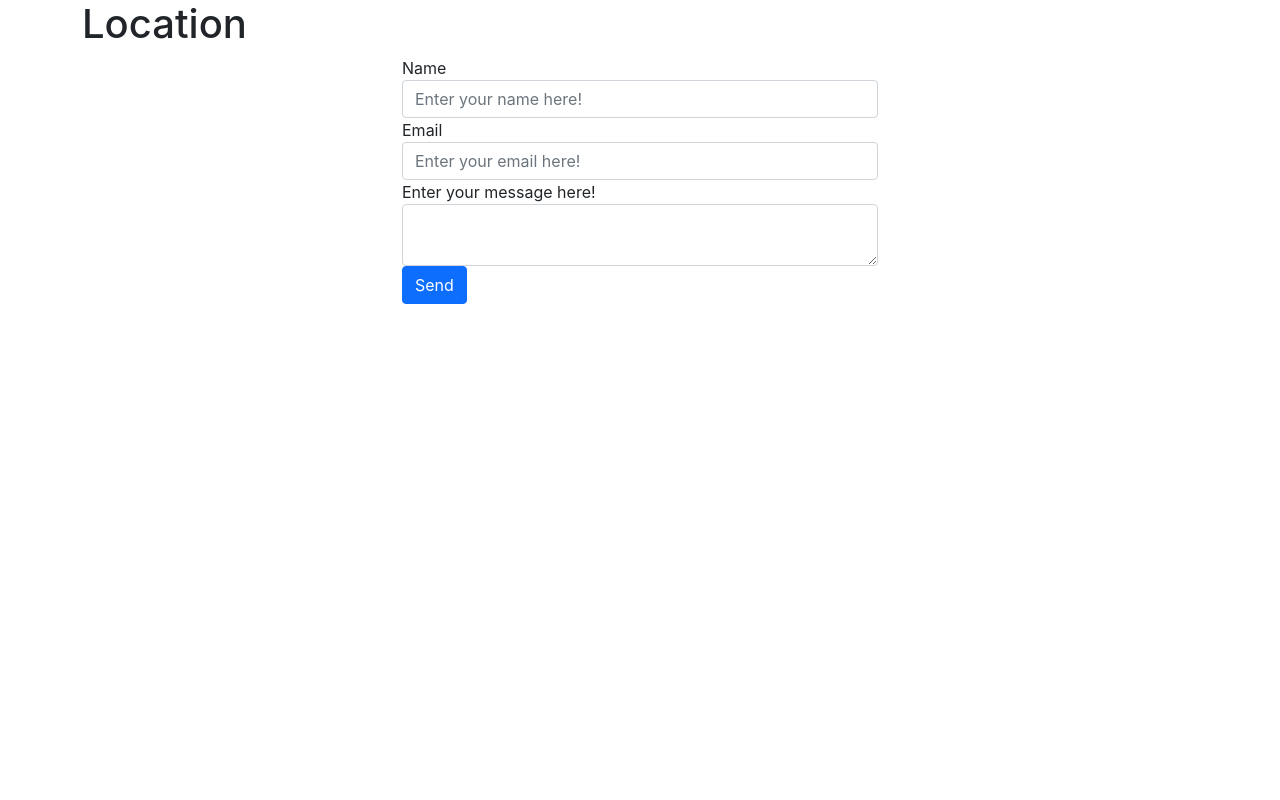
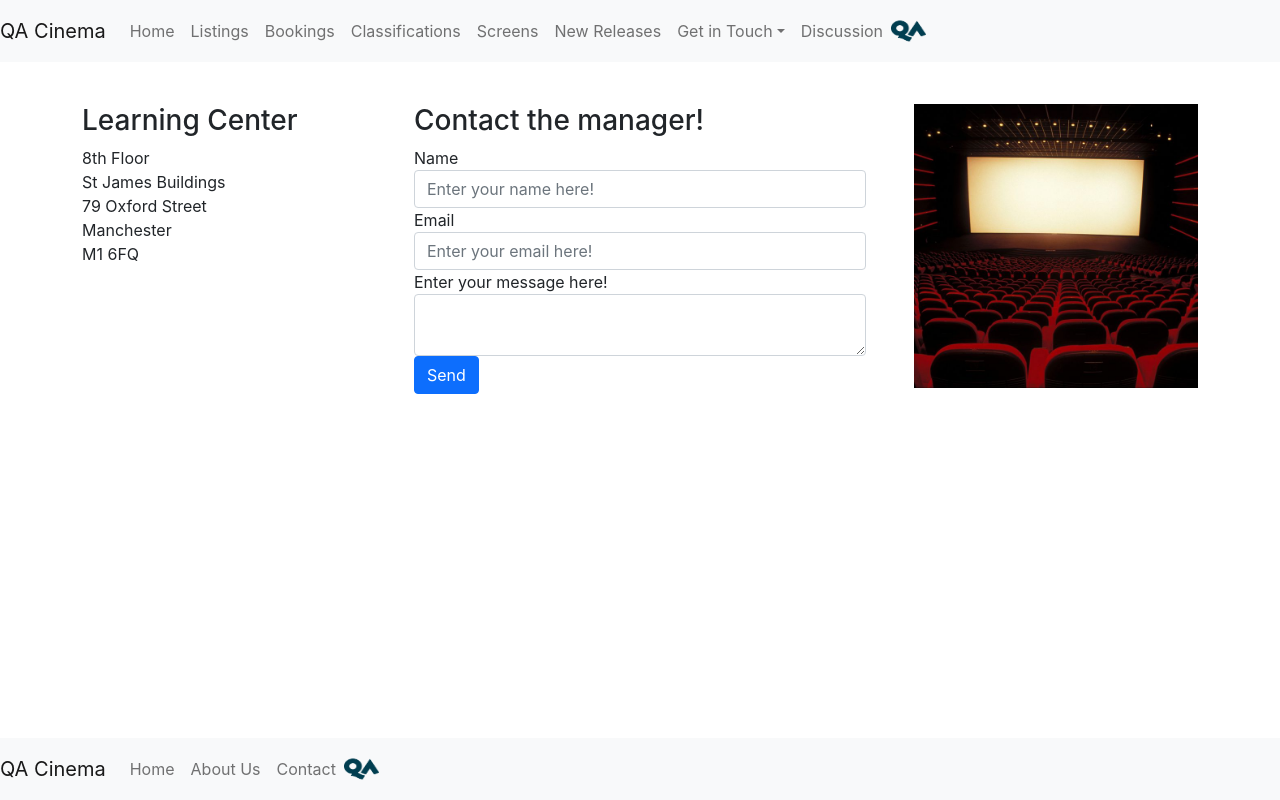
Before and after one commit to Kevin123-Repo/QACinemas_Group_Project, a React (Create React App) app in the folder front-end/: page /ContactPage in a window 1280 px wide. Built offline with nearby package versions, Linux system fonts and the light colour scheme; what google-maps-react would draw is missing.

Commit message:
JU: Contact page complete, email functionality included. Added to router/navbar

```diff
--- a/front-end/src/App.js
+++ b/front-end/src/App.js
@@ -9,10 +9,12 @@ import GettingThere from './Components/Getting_There/GettingThere'
 import ContactPage from './Components/ContactPage/ContactPage';
 
 
+
+
 function App() {
   return (
     <>
-      {/* <Router>
+      <Router>
         <NavBar />
         <Switch>
           <Route exact path="/">
@@ -24,10 +26,18 @@ function App() {
           <Route path="/GettingThere">
             <GettingThere />
           </Route>
+          <Route path="/ContactPage">
+            <ContactPage />
+          </Route>
         </Switch>
         <FooterBar />
-      </Router> */}
-      <ContactPage/>
+      </Router>
+
+
+
+
+
+
     </>
 
   );
--- a/front-end/src/Components/ContactPage/ContactPage.jsx
+++ b/front-end/src/Components/ContactPage/ContactPage.jsx
@@ -1,14 +1,55 @@
-import { Container } from "reactstrap";
+import { Container, Row, Col } from "reactstrap";
 import EmailForm from "./EmailForm"
+import contactImage from "../../Images/Homepage-Cinema.jpg";
 
-const ContactPage=()=>{
-    return(
+const ContactPage = () => {
+    return (
         <>
             <Container >
-                <h1>Location</h1>
+
+                <Row>
+                    <Col style={{ display: 'flex', justifyContent: 'center' }} >
+                        <h1 style={{ fontWeight: 'bold' }} >Contact Us</h1></Col>
+                </Row>
+
+                <br />
+                <br />
+
+
+                <Row>
+                    <Col>
+                        <h3>Learning Center</h3>
+
+                        <p>8th Floor
+                        <br />
+                         St James Buildings
+                        <br />
+                        79 Oxford Street
+                        <br />
+                        Manchester
+                        <br />
+                        M1 6FQ</p></Col>
+
+                    <Col> <EmailForm /></Col>
+                    <Col> <img src={contactImage} width="100%" alt="Inside of Cinema" /></Col>
+                </Row>
+
+
+
+
+
+
+
+
 
             </Container>
-        <EmailForm/>
+
+
+
+
+
+
+
         </>
     )
 
--- a/front-end/src/Components/ContactPage/EmailForm.jsx
+++ b/front-end/src/Components/ContactPage/EmailForm.jsx
@@ -21,7 +21,9 @@ const EmailForm = () => {
 
     return (
         <>
+
         <Container style= {{height: '500px', width: '500px'}}>
+        <h3 style = {{fontWeight: 'italic'}}>Contact the manager!</h3>
             <Form onSubmit={sendEmail}>
             <FormGroup>
                     <Label for="exampleEmail">Name</Label>
--- a/front-end/src/Components/Getting_There/GettingThere.jsx
+++ b/front-end/src/Components/Getting_There/GettingThere.jsx
@@ -6,6 +6,9 @@ import GoogleMap from "./GoogleMap";
 const GettingThere = (props) => {
     return (
         <>
+        <br/>
+        <br/>
+        <br/>
             <Container>
                 {/* Public Transport row and col */}
                 <Row>
--- a/front-end/src/Components/Header_Footer/NavBar.jsx
+++ b/front-end/src/Components/Header_Footer/NavBar.jsx
@@ -59,7 +59,7 @@ const NavBar = () => {
                   <Link to="/OpeningTimes">Opening Times</Link>
                 </DropdownItem>
                 <DropdownItem href="">
-                  Contact Us
+                <Link to="/ContactPage">Contact Us</Link>
                 </DropdownItem>
                 <DropdownItem divider />
                 <DropdownItem href="">
```
